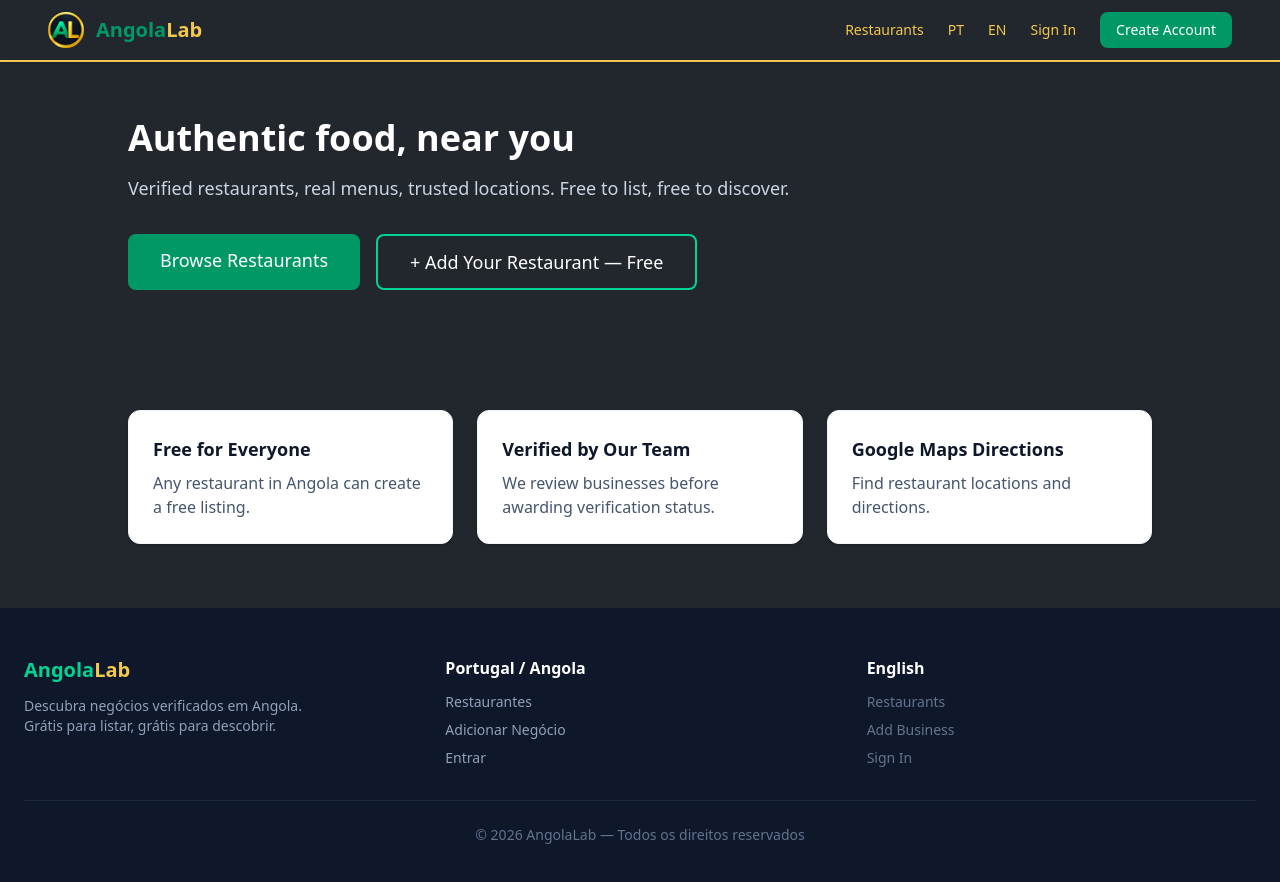
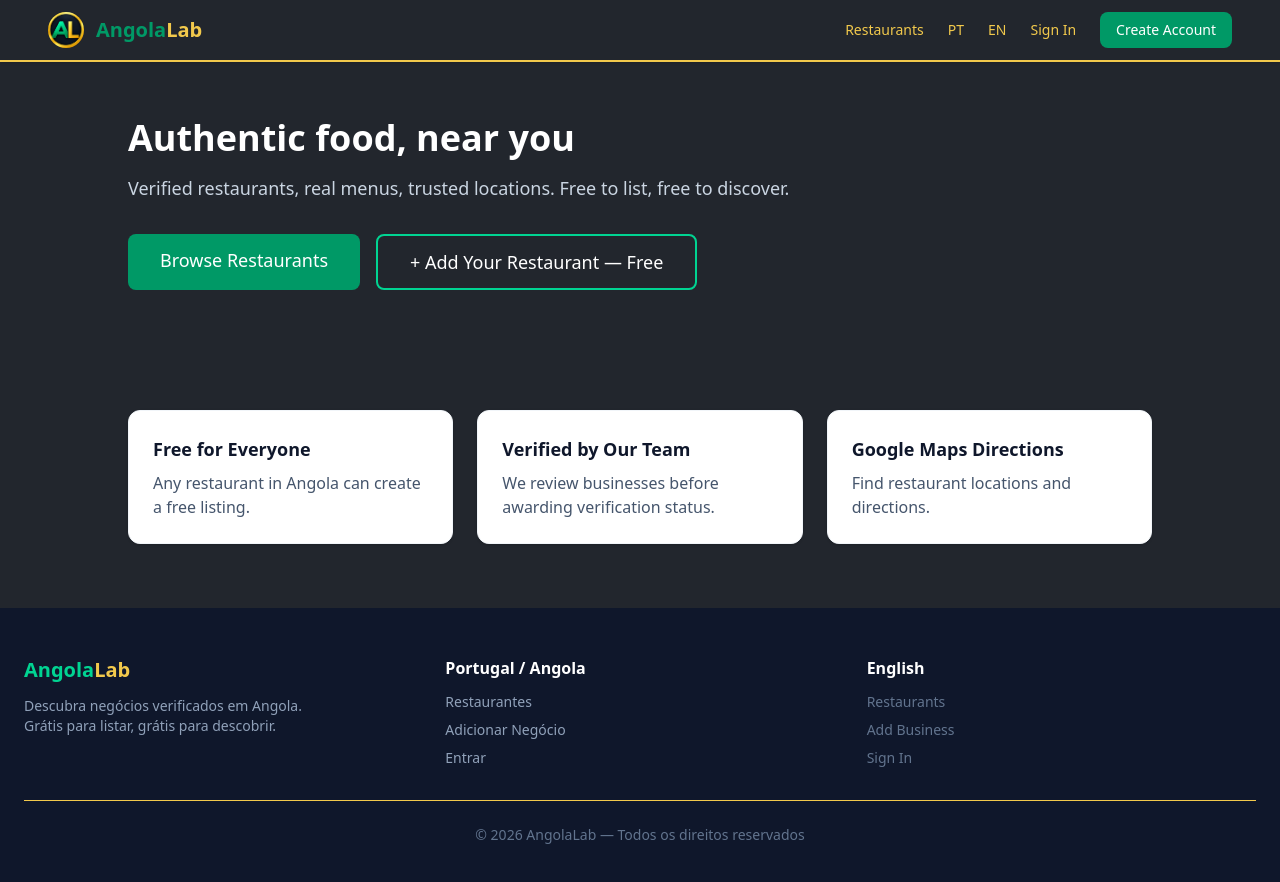
Before and after one commit to oswaldodeal/angolalab-restaurants, a Next.js app: page /en in a window 1280 px wide. Shown: the top 882 px of the page. Built offline with nearby package versions, Linux system fonts and the light colour scheme.

Commit message:
style: match footer divider to AngolaLab gold

```diff
--- a/components/Footer.tsx
+++ b/components/Footer.tsx
@@ -38,7 +38,7 @@ export default function Footer() {
           </div>
         </div>
 
-        <div className="border-t border-slate-800 mt-8 pt-6 text-center text-slate-500 text-sm">
+        <div className="border-t border-[#F2C94C] mt-8 pt-6 text-center text-slate-500 text-sm">
           © {new Date().getFullYear()} AngolaLab — Todos os direitos reservados
         </div>
       </div>
```
